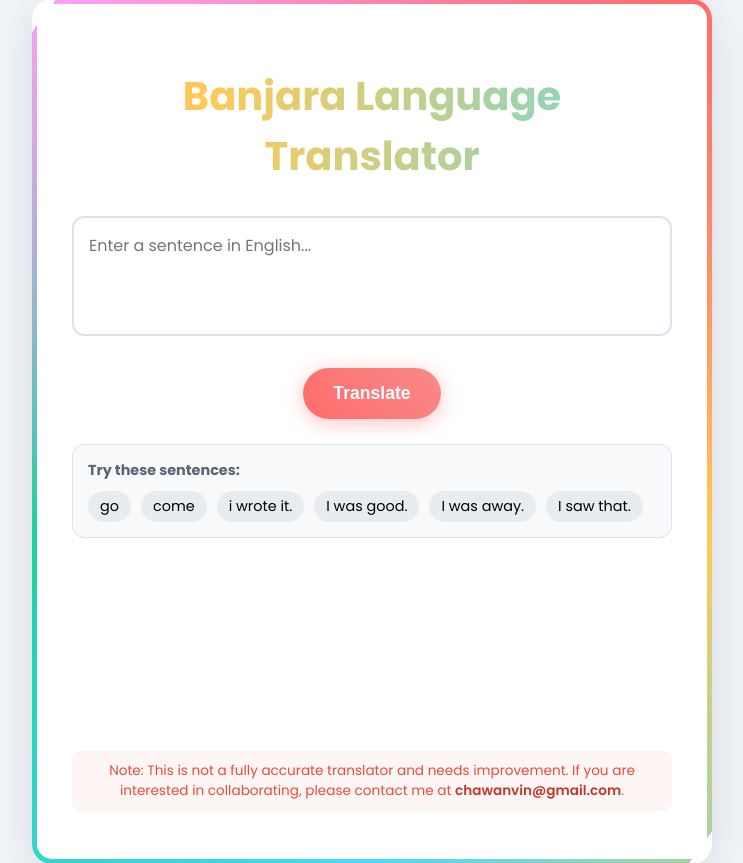
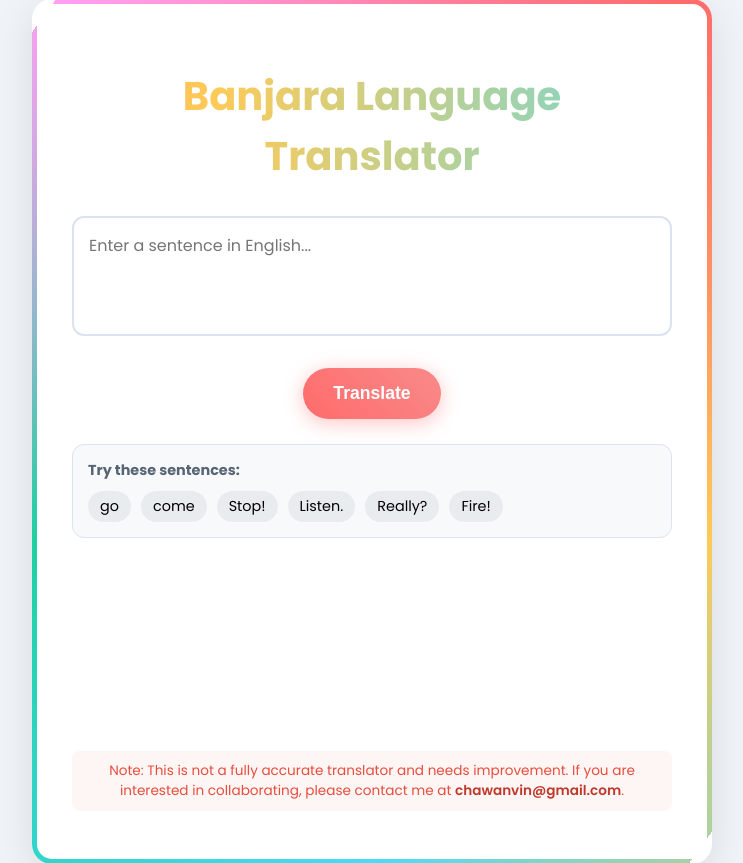
Before and after one commit to 218r5a0503/web, a Flask app: page / in a window 1280 px wide. Shown: the part 21-884 px from the top of the page, without its empty margins (268-1011 px from the left). Run offline with Flask 3, Linux system fonts and the light colour scheme; parts of the project's set-up code (start-up, migrations or seed data) failed here and were passed over.

Commit message:
update single sentences

```diff
--- a/templates/index.html
+++ b/templates/index.html
@@ -313,10 +313,10 @@
         <div class="tags">
             <span class="tag">go</span>
             <span class="tag">come</span>
-            <span class="tag">i wrote it.</span>
-            <span class="tag">I was good.</span>
-            <span class="tag">I was away.</span>
-            <span class="tag">I saw that.</span>
+            <span class="tag">Stop!</span>
+            <span class="tag">Listen.</span>
+            <span class="tag">Really?</span>
+            <span class="tag">Fire!</span>
         </div>
     </div>
 
```
